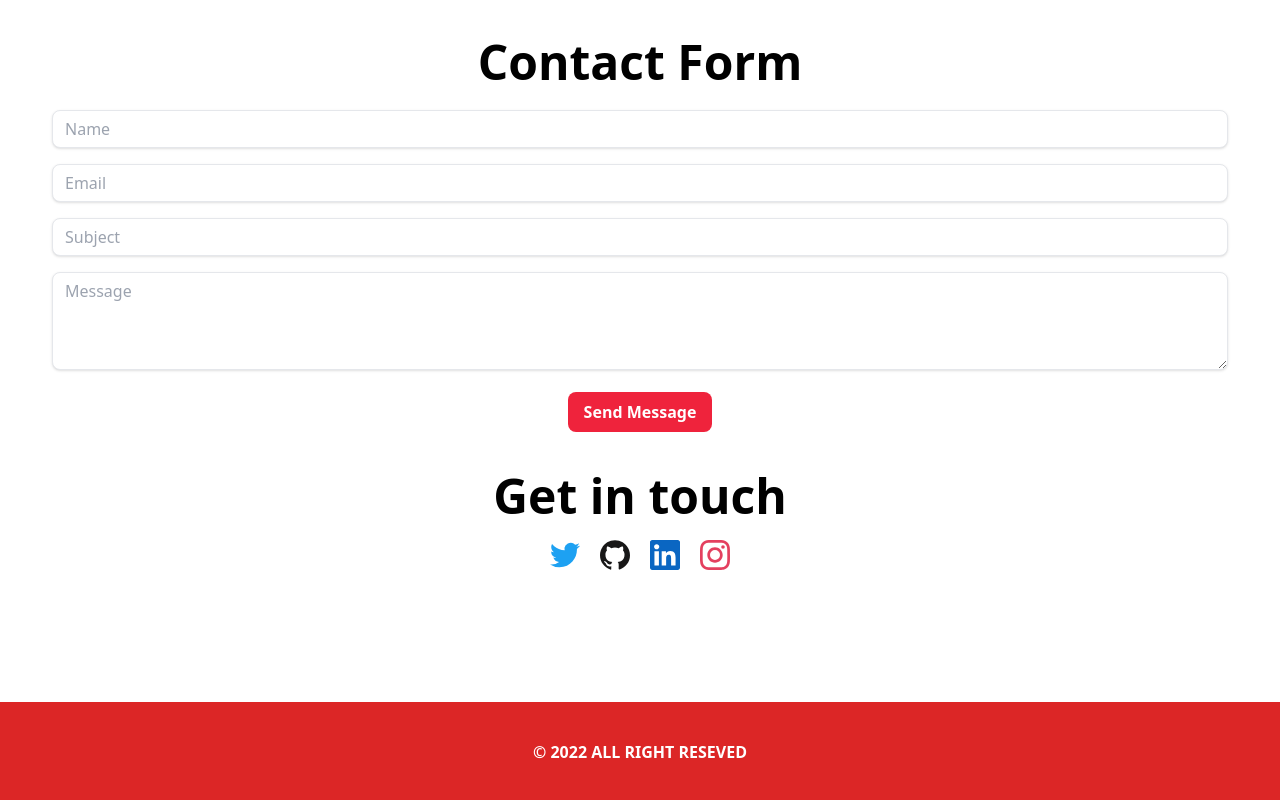
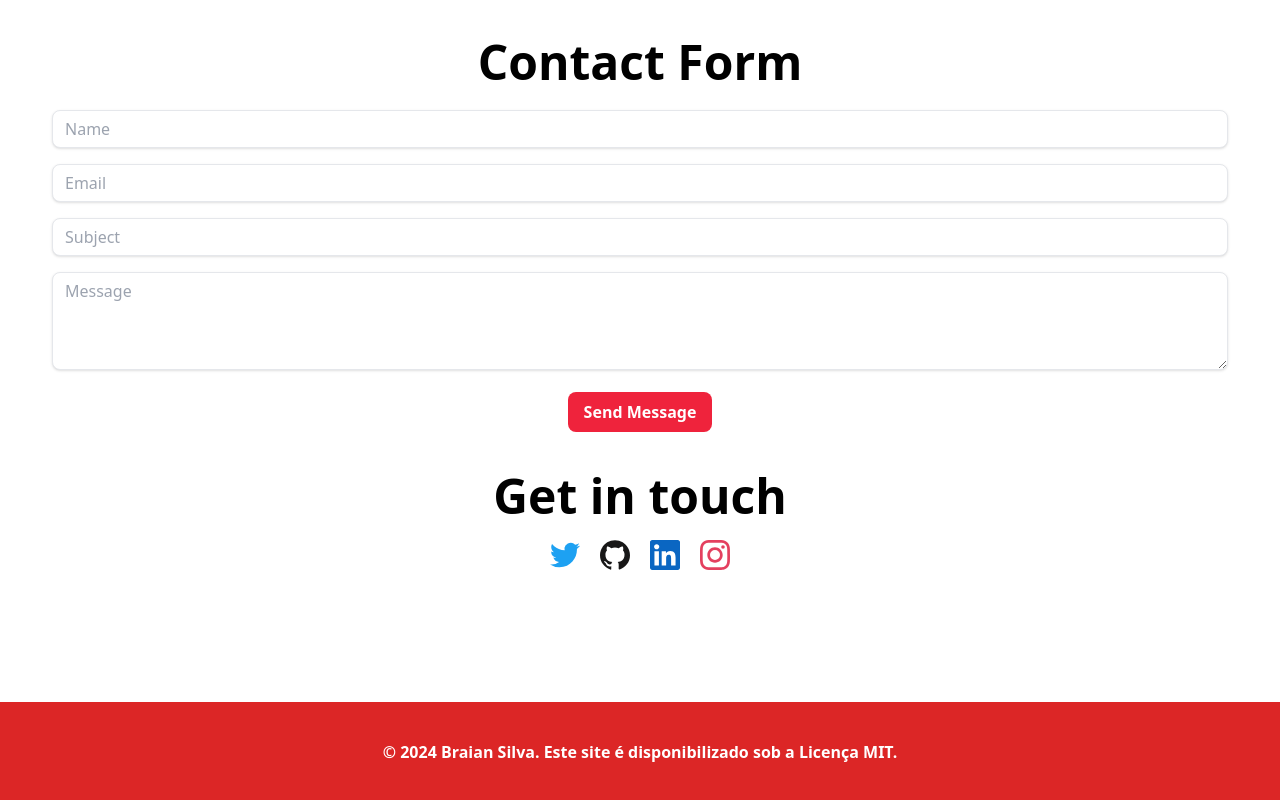
Before and after one commit to BraianS/reactjs-portfolio, a React (Vite) app: page / in a window 1280 px wide. Shown: the part 3518-4318 px from the top of the page. Built offline with nearby package versions, Linux system fonts and the light colour scheme.

Commit message:
Update Footer

```diff
--- a/src/components/layout/Footer.tsx
+++ b/src/components/layout/Footer.tsx
@@ -3,7 +3,7 @@ import { render } from "react-dom";
 function Footer() {
   return (
     <div className="flex justify-center items-center w-full h-[100px] bg-red-600 text-white">
-      <p className="font-bold">© 2022 ALL RIGHT RESEVED</p>
+      <p className="font-bold">© 2024 Braian Silva. Este site é disponibilizado sob a Licença MIT.</p>
     </div>
   )
 }
```
